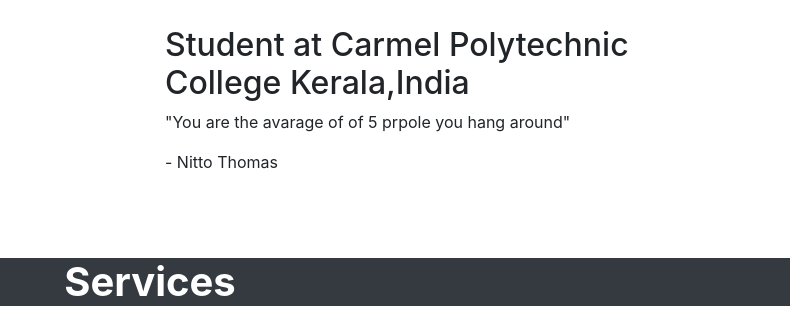
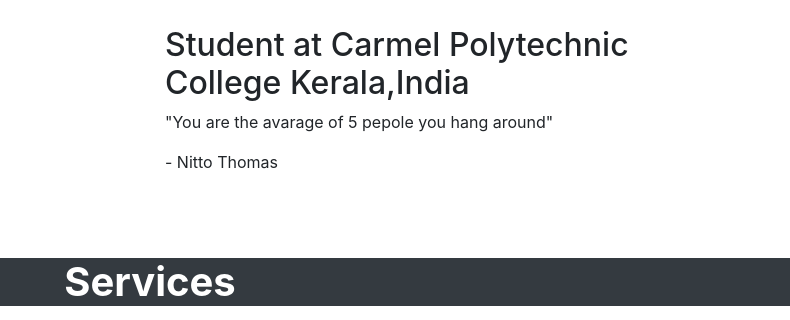
Before and after one commit to nittothomas29/Nitto-s-Static-Website1, a plain HTML site: page index.html in a window 1280 px wide. Shown: the part 170-490 px from the top of the page, 490-1280 px from the left. Drawn offline with nearby package versions, Linux system fonts and the light colour scheme.

Commit message:
Update index.html

```diff
--- a/index.html
+++ b/index.html
@@ -54,7 +54,7 @@
                 </div>
                 <div class="col-md-6" >
                   <h2>Student at Carmel Polytechnic College Kerala,India</h2>
-                  <p>"You are the avarage of of 5 prpole you hang around"</p>
+                  <p>"You are the avarage of 5 pepole you hang around"</p>
                   <p >- Nitto Thomas </p>
 
                 </div>
```
